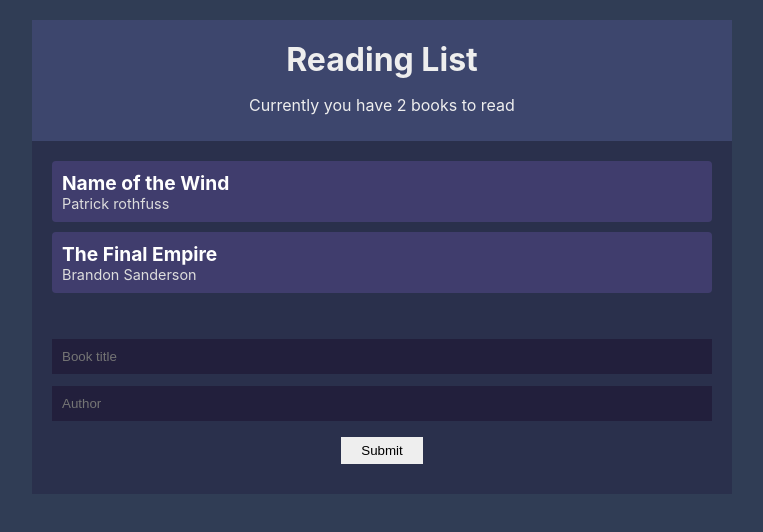
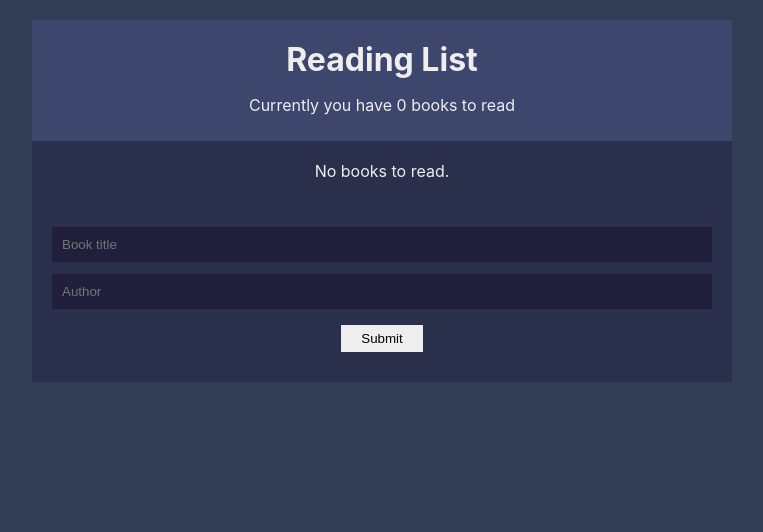
Before and after one commit to tjebbemarchand/booklist, a React (Create React App) app: page / in a window 1280 px wide. Shown: the top 532 px of the page, without its empty margins (258-1021 px from the left). Built offline with nearby package versions, Linux system fonts and the light colour scheme.

Commit message:
Refactored useState to useReducer

```diff
--- a/src/contexts/BookContext.js
+++ b/src/contexts/BookContext.js
@@ -1,26 +1,13 @@
-import React, { createContext, useState } from "react";
-import uuid from "uuid/v1";
+import React, { createContext, useReducer } from "react";
+import { bookReducer } from "../reducers/bookReducer";
 
 export const BookContext = createContext();
 
 const BookContextProvider = props => {
-    const [books, setBooks] = useState([
-        { title: "Name of the Wind", author: "Patrick rothfuss", id: 1 },
-        { title: "The Final Empire", author: "Brandon Sanderson", id: 2 }
-    ]);
-
-    const addBook = (title, author) => {
-        setBooks([...books, { title, author, id: uuid() }]);
-    };
-
-    const removeBook = id => {
-        setBooks(books.filter(book => book.id !== id));
-    };
+    const [books, dispatch] = useReducer(bookReducer, []);
 
     return (
-        <BookContext.Provider value={{ books, addBook, removeBook }}>
-            {props.children}
-        </BookContext.Provider>
+        <BookContext.Provider value={{ books, dispatch }}>{props.children}</BookContext.Provider>
     );
 };
 
--- /dev/null
+++ b/src/reducers/bookReducer.js
@@ -0,0 +1,12 @@
+import uuid from "uuid/v1";
+
+export const bookReducer = (state, action) => {
+    switch (action.type) {
+        case "ADD_BOOK":
+            return [...state, { title: action.book.title, author: action.book.author, id: uuid() }];
+        case "REMOVE_BOOK":
+            return state.filter(book => book.id !== action.id);
+        default:
+            return state;
+    }
+};
```
